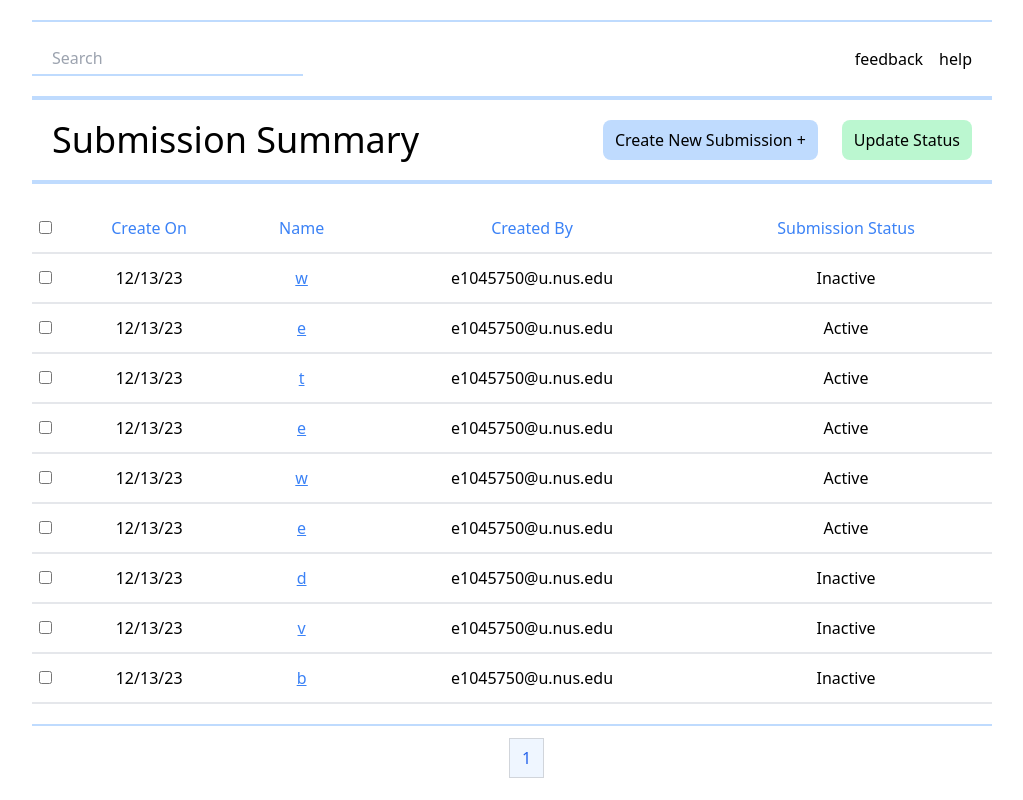
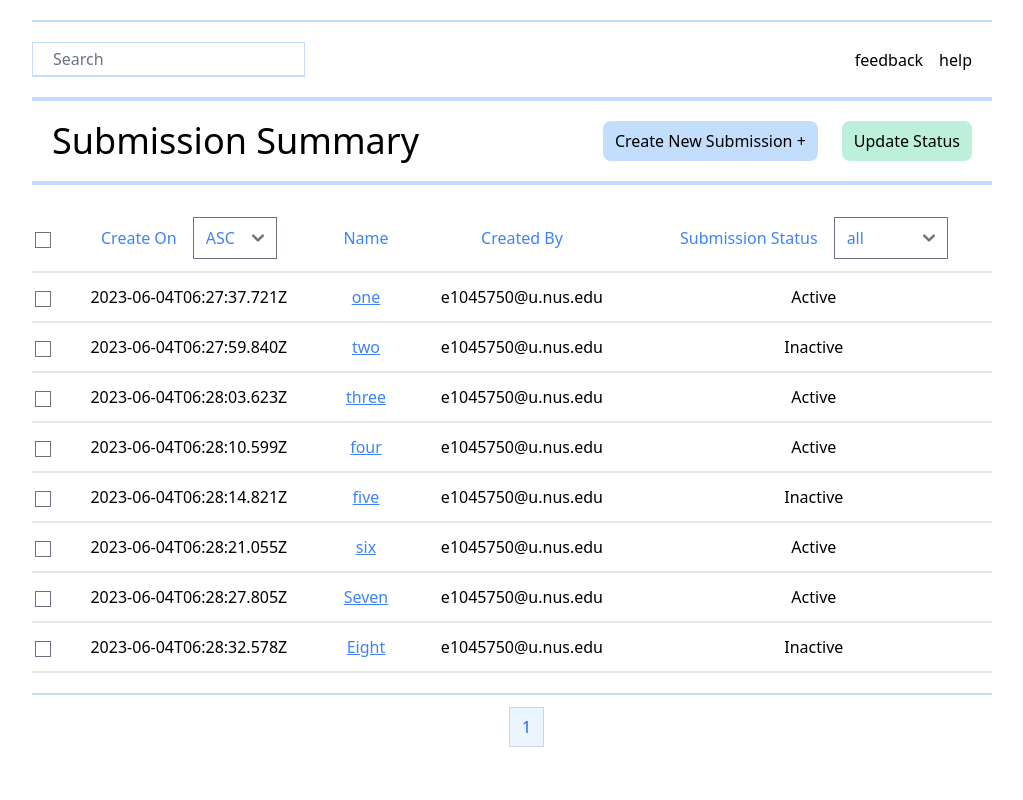
Before and after one commit to SoeLaPyaeHtun/React-CRUD-Table-List, a React (Create React App) app: page / in a window 1280 px wide. Shown: the whole page, without its empty margins (128-1151 px from the left). Built offline with nearby package versions, Linux system fonts and the light colour scheme; data requests are answered from the project's data file.

Commit message:
added new feature (filter by status and date)

```diff
--- a/package.json
+++ b/package.json
@@ -7,6 +7,8 @@
     "@testing-library/react": "^13.4.0",
     "@testing-library/user-event": "^13.5.0",
     "axios": "^1.3.6",
+    "flowbite": "^1.6.5",
+    "flowbite-react": "^0.4.7",
     "json-server": "^0.17.3",
     "react": "^18.2.0",
     "react-dom": "^18.2.0",
--- a/src/components/Summary.jsx
+++ b/src/components/Summary.jsx
@@ -1,11 +1,13 @@
 import React, { useEffect, useState } from 'react'
 import { api } from '../api/api'
 import SummaryModel from './SummaryModel'
+import { Dropdown } from 'flowbite-react';
+
 
 
 const Summary = () => {
 
-  const statusList = ["Inactive","Active"]
+  const statusList = ["Inactive", "Active"]
 
   const [summaries, setSummary] = useState([])
 
@@ -14,7 +16,7 @@ const Summary = () => {
   const [summaryToDelete, setSummaryToDelete] = useState([])
   const [summaryToUpdate, setSummaryToUpdate] = useState([])
 
-  const [ updateBtn , setUpdateBtn ] = useState(false)
+  const [updateBtn, setUpdateBtn] = useState(false)
 
   const summariesPerPage = 12
 
@@ -30,6 +32,9 @@ const Summary = () => {
 
   const columns = ["name", "create_by"]
 
+  const [filter_status, setFilter_status] = useState(-1)
+
+  const [date_sort , setDate_sort] = useState(0)
 
   const fetchSummary = async () => {
     const res = await api.get('summarylist/')
@@ -42,7 +47,8 @@ const Summary = () => {
   }, [])
 
 
-  const summariesSlice = summaries.concat().reverse().slice(firstIndex, lastIndex)
+  const summariesSlice = (date_sort == 0)? summaries.sort(function(a,b){return new Date(b.create_on) - new Date(a.create_on)}).concat().reverse().slice(firstIndex, lastIndex) :
+                         summaries.sort(function(a,b){return new Date(a.create_on) - new Date(b.create_on)}).concat().reverse().slice(firstIndex, lastIndex);
 
 
 
@@ -70,7 +76,7 @@ const Summary = () => {
 
 
 
-  const handleSelectToUpdate = (summary,e) => {
+  const handleSelectToUpdate = (summary, e) => {
 
     summary['status'] = e.target.value;
     if (summaryToUpdate.map(summary => summary.id).includes(summary.id)) {
@@ -87,11 +93,11 @@ const Summary = () => {
 
 
   const handleAllSelect = (e) => {
-    if(e.target.checked){
+    if (e.target.checked) {
       let summaryList = summaries.map((summary) => summary)
 
       console.log(summaryList.length)
-      for(let j = 0 ; j < summaryList.length ; j ++ ){
+      for (let j = 0; j < summaryList.length; j++) {
 
         if (summaryToDelete.includes(summaryList[j])) {
           setSummaryToDelete(summaryToDelete.filter(item => item !== summaryList[j]));
@@ -101,7 +107,7 @@ const Summary = () => {
         setSummaryToDelete((previousSummary) => previousSummary.concat(summaryList[j]))
 
       }
-    }else{
+    } else {
       setSummaryToDelete([])
     }
 
@@ -129,7 +135,7 @@ const Summary = () => {
 
   const handleDelete = () => {
     let deleteList = summaryToDelete.map((summary) => summary.id)
-    for(var i = 0; i < deleteList.length ; i++){
+    for (var i = 0; i < deleteList.length; i++) {
       deleteSummary(deleteList[i])
     }
 
@@ -140,7 +146,7 @@ const Summary = () => {
   const handleUpdate = () => {
     let updateList_id = summaryToUpdate.map((summary) => summary.id)
     let updateList = summaryToUpdate.map((summary) => summary)
-    for(var i = 0; i < updateList_id.length ; i++){
+    for (var i = 0; i < updateList_id.length; i++) {
       updateSummary(updateList_id[i], updateList[i])
     }
 
@@ -155,14 +161,25 @@ const Summary = () => {
 
     const res = await api.delete(`/summarylist/${id}`)
 
-      if(res.statusText == "OK"){
+    if (res.statusText == "OK") {
       setSummary(summaries.filter(summary => summary.id !== id))
     }
   };
 
-  const updateSummary = async(id, summary) => {
+  const updateSummary = async (id, summary) => {
     const res = await api.put(`/summarylist/${id}`, summary)
   }
+
+  const filterByStatus = (e) => {
+    setFilter_status(e.target.value);
+  }
+
+  console.log(filter_status)
+
+  const filter_result = summaries.filter(summary => filter_status == summary.status);
+
+  console.log("hehe")
+  console.log(filter_result);
 
 
 
@@ -187,6 +204,8 @@ const Summary = () => {
             <a href='' className='hover:text-blue-700 '>help</a>
           </div>
         </div>
+
+
 
 
         <div className='flex justify-between items-center py-5 border-y-2 border-blue-200'>
@@ -219,17 +238,63 @@ const Summary = () => {
           <table className='w-full h-full'>
             <thead className='bg-white-400 border-b-2'>
               <tr className='text-center'>
-                <td> <input type="checkbox" onChange={handleAllSelect}/> </td>
-                <td className='p-3 text-blue-500'>Create On</td>
+                <td> <input type="checkbox" onChange={handleAllSelect} /> </td>
+                <td className='p-3 text-blue-500'>Create On
+
+                <span className='px-2'></span>
+                  <select onChange={(e) => setDate_sort(e.target.value)} >
+
+
+                        <option key="0" value="0">ASC</option>
+                        <option key="1" value="1">DES</option>
+
+
+
+                  </select>
+
+                </td>
                 <td className='p-3 text-blue-500'>Name</td>
                 <td className='p-3 text-blue-500'>Created By</td>
-                <td className='p-3 text-blue-500'>Submission Status</td>
+                <td className='p-3 text-blue-500'>Submission Status
+
+
+
+                  <span className='px-2'></span>
+                  <select onChange={(e) => filterByStatus(e)} >
+                    <option key="-1" value="-1">all</option>
+                    {
+                      statusList.map((status, index) => (
+                        <option key={index} value={index}>{status}</option>
+                      ))
+                    }
+
+
+                  </select>
+
+
+
+
+
+                </td>
 
               </tr>
             </thead>
             <tbody className='bg-white-600'>
 
               {
+                filter_result.length != 0 ?
+                  filter_result.map((summary, index) => (
+                    <tr key={index} className='border-b-2 text-center'>
+                      <td>
+                        {summaryToDelete.includes(summary) ? <input type="checkbox" onChange={() => handleSelectToDelete(summary)} checked /> :
+                          <input type="checkbox" onChange={() => handleSelectToDelete(summary)} />}  </td>
+
+                      <td className='p-3'>{summary.create_on}</td>
+                      <td className='p-3'> <a href="#" className='text-blue-500 hover:text-blue-700 underline'>{summary.name}</a> </td>
+                      <td className='p-3'>{summary.create_by}</td>
+                      <td className='p-3'>{statusList[summary.status]}</td>
+                    </tr>
+                  )) :
                   searchResult.length == summaries.length ?
 
                     summariesSlice.map((summary, index) => (
@@ -254,12 +319,12 @@ const Summary = () => {
                               {
                                 summary.status == "1" ?
 
-                            <input id={index} name={summary.id} type='radio' value='1' onChange={(e) => handleSelectToUpdate(summary,e)} checked/>
+                                  <input id={index} name={summary.id} type='radio' value='1' onChange={(e) => handleSelectToUpdate(summary, e)} checked />
 
 
                                   :
 
-                            <input id={index} name={summary.id} type='radio' value='1' onChange={(e) => handleSelectToUpdate(summary,e)}/>
+                                  <input id={index} name={summary.id} type='radio' value='1' onChange={(e) => handleSelectToUpdate(summary, e)} />
 
                               }
 
@@ -268,11 +333,11 @@ const Summary = () => {
 
                               {
                                 summary.status == "0" ?
-                            <input id={index+99} name={summary.id} type='radio' value='0' onChange={(e) => handleSelectToUpdate(summary,e)} checked />
+                                  <input id={index + 99} name={summary.id} type='radio' value='0' onChange={(e) => handleSelectToUpdate(summary, e)} checked />
                                   :
-                            <input id={index+99} name={summary.id} type='radio' value='0' onChange={(e) => handleSelectToUpdate(summary,e)} />
+                                  <input id={index + 99} name={summary.id} type='radio' value='0' onChange={(e) => handleSelectToUpdate(summary, e)} />
                               }
-                          <label htmlFor={index+99}>Inactive</label>
+                              <label htmlFor={index + 99}>Inactive</label>
 
                             </td>
 
@@ -337,6 +402,9 @@ const Summary = () => {
       </div>
 
 
+
+
+
     </div>
   )
 }
--- a/src/components/SummaryModel.jsx
+++ b/src/components/SummaryModel.jsx
@@ -9,7 +9,7 @@ const SummaryModel = ({visible , closesummarymodel}) => {
     const [summary, setSummary] = useState({
         "id": uuid(),
         "name": "",
-        "create_on": "12/13/23",
+        "create_on": new Date().toISOString(),
         "create_by": "e1045750@u.nus.edu",
         "status": 1
     })
--- a/src/data/db.json
+++ b/src/data/db.json
@@ -1,65 +1,58 @@
 {
   "summarylist": [
     {
-      "id": "a7aa25ae-9a57-52c9-cb0a-2ad8cdefa7fb",
-      "name": "b",
-      "create_on": "12/13/23",
+      "id": "b6df0364-21aa-543e-6a41-aa8e7b0f5201",
+      "name": "one",
+      "create_on": "2023-06-04T06:27:37.721Z",
+      "create_by": "e1045750@u.nus.edu",
+      "status": 1
+    },
+    {
+      "id": "849be3d7-ef39-2269-a919-15509242fb8d",
+      "name": "two",
+      "create_on": "2023-06-04T06:27:59.840Z",
       "create_by": "e1045750@u.nus.edu",
       "status": "0"
     },
     {
-      "id": "d1650c6e-4e8e-3894-f093-7515f7c36265",
-      "name": "v",
-      "create_on": "12/13/23",
+      "id": "70ac308b-ad58-257f-6fb1-da85b5ed8256",
+      "name": "three",
+      "create_on": "2023-06-04T06:28:03.623Z",
+      "create_by": "e1045750@u.nus.edu",
+      "status": 1
+    },
+    {
+      "id": "f13f3206-5b40-0c73-15cb-53ae580b72c4",
+      "name": "four",
+      "create_on": "2023-06-04T06:28:10.599Z",
+      "create_by": "e1045750@u.nus.edu",
+      "status": 1
+    },
+    {
+      "id": "7e380149-dd44-9966-1885-383dd64ab3b8",
+      "name": "five",
+      "create_on": "2023-06-04T06:28:14.821Z",
       "create_by": "e1045750@u.nus.edu",
       "status": "0"
     },
     {
-      "id": "8c0ff89b-44d8-5183-ace6-2fb0bb7f8d4a",
-      "name": "d",
-      "create_on": "12/13/23",
+      "id": "be0cefff-6c20-70eb-47b8-d4080d528363",
+      "name": "six",
+      "create_on": "2023-06-04T06:28:21.055Z",
       "create_by": "e1045750@u.nus.edu",
-      "status": "0"
+      "status": 1
     },
     {
-      "id": "7b03c991-04ff-65c8-5129-63f09284c5f6",
-      "name": "e",
-      "create_on": "12/13/23",
+      "id": "3a970e85-5b3e-9323-1c5a-fb824710076f",
+      "name": "Seven",
+      "create_on": "2023-06-04T06:28:27.805Z",
       "create_by": "e1045750@u.nus.edu",
-      "status": "1"
+      "status": 1
     },
     {
-      "id": "5b3c5d0d-6e67-ed6c-2f67-cd5897441243",
-      "name": "w",
-      "create_on": "12/13/23",
-      "create_by": "e1045750@u.nus.edu",
-      "status": "1"
-    },
-    {
-      "id": "206627ca-9111-b368-2ebf-03fd11cd8a48",
-      "name": "e",
-      "create_on": "12/13/23",
-      "create_by": "e1045750@u.nus.edu",
-      "status": "1"
-    },
-    {
-      "id": "38421a44-19b2-0e79-0454-d6e21658c2f9",
-      "name": "t",
-      "create_on": "12/13/23",
-      "create_by": "e1045750@u.nus.edu",
-      "status": "1"
-    },
-    {
-      "id": "bb2737fc-f895-4697-93d4-4f8a7bc7a123",
-      "name": "e",
-      "create_on": "12/13/23",
-      "create_by": "e1045750@u.nus.edu",
-      "status": "1"
-    },
-    {
-      "id": "e465636e-3e40-2ddc-66b8-66f86fe4006c",
-      "name": "w",
-      "create_on": "12/13/23",
+      "id": "57c8503d-2c61-e1af-3128-df202c1f4639",
+      "name": "Eight",
+      "create_on": "2023-06-04T06:28:32.578Z",
       "create_by": "e1045750@u.nus.edu",
       "status": "0"
     }
--- a/tailwind.config.js
+++ b/tailwind.config.js
@@ -2,9 +2,12 @@
 module.exports = {
   content: [
     "./src/**/*.{js,jsx,ts,tsx}",
+    'node_modules/flowbite-react/**/*.{js,jsx,ts,tsx}'
   ],
   theme: {
     extend: {},
   },
-  plugins: [],
+  plugins: [
+    require('flowbite/plugin')
+  ],
 }
```
Also changed, not shown: 1 other file (tests, documents, lock files or other folders). Lines whose indentation alone changed are shown as unchanged.
